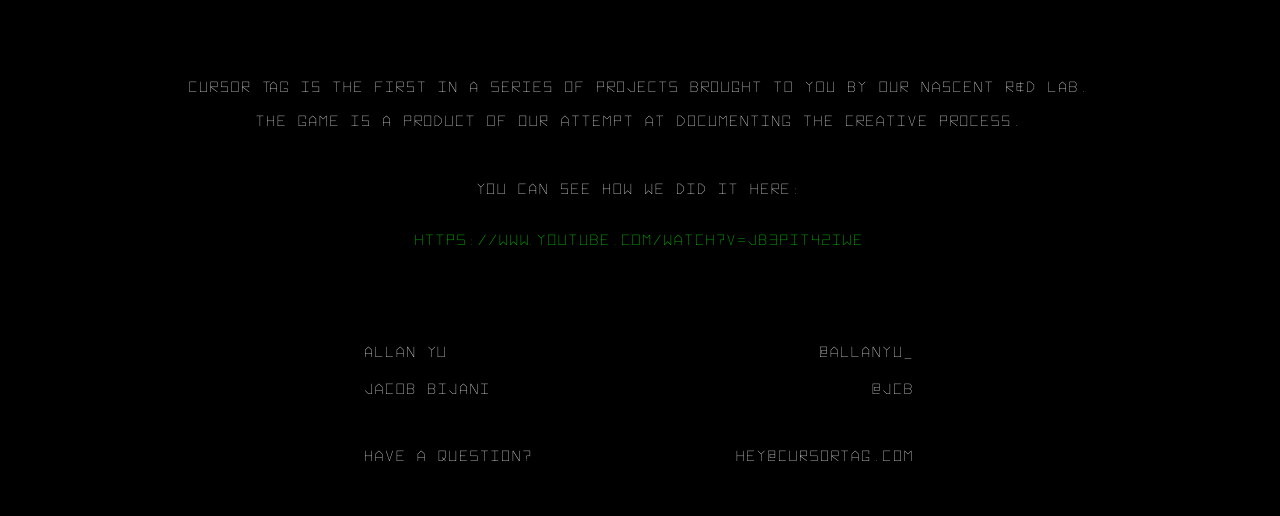
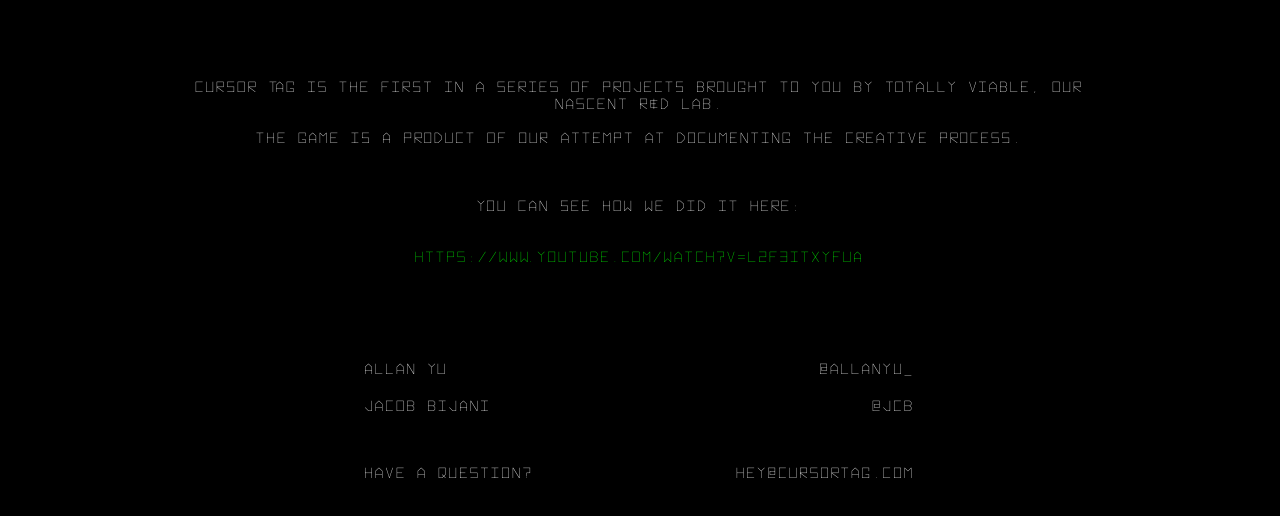
Before and after one commit to totallyviable/cursor-tag, a website: page public/about.html in a window 1280 px wide. Shown: the part 210-726 px from the top of the page. Drawn offline with Linux system fonts and the light colour scheme.

Commit message:
update about

```diff
--- a/public/about.html
+++ b/public/about.html
@@ -83,13 +83,13 @@
             <div class="logo red"><a href="/">Allan &amp; Jacob</a></div>
 
             <div class="copy enable_user_select">
-                Cursor Tag is the first in a series of projects brought to you by our nascent R&amp;D lab.
+                Cursor Tag is the first in a series of projects brought to you by <a href="http://totallyviable.com/" target="_blank">Totally Viable</a>, our nascent R&amp;D lab.
                 <br><br>
                 The game is a product of our attempt at documenting the creative process.
                 <br><br><br><br>
                 You can see how we did it here:
                 <br><br><br>
-                <a href="https://www.youtube.com/watch?v=JB3pit42iWE" class="green" target="_blank">https://www.youtube.com/watch?v=JB3pit42iWE</a>
+                <a href="https://www.youtube.com/watch?v=L2f3itXyfUA" class="green" target="_blank">https://www.youtube.com/watch?v=L2f3itXyfUA</a>
             </div>
 
             <div class="credits enable_user_select">
```
